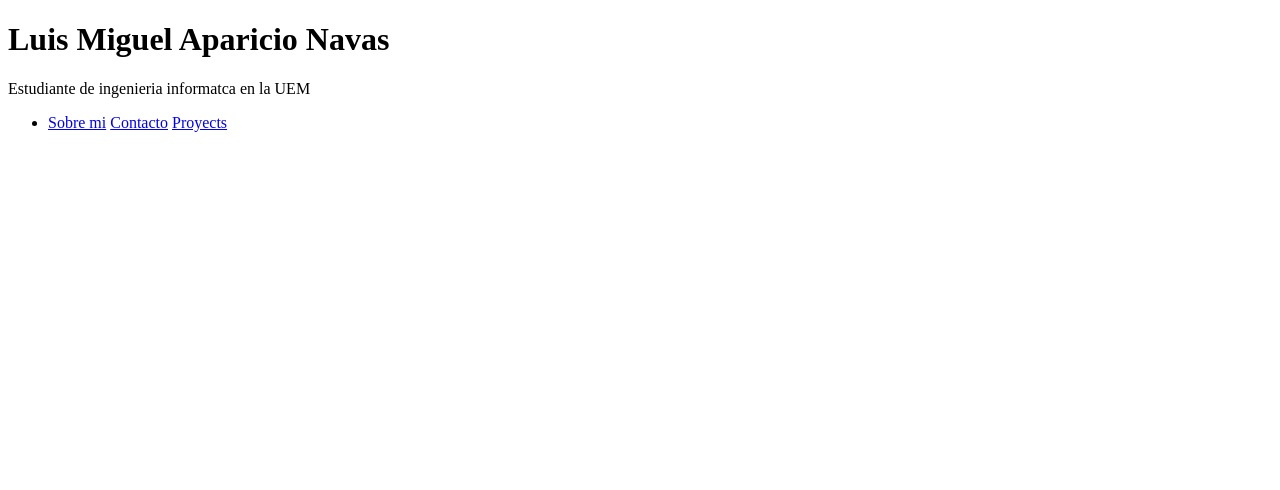
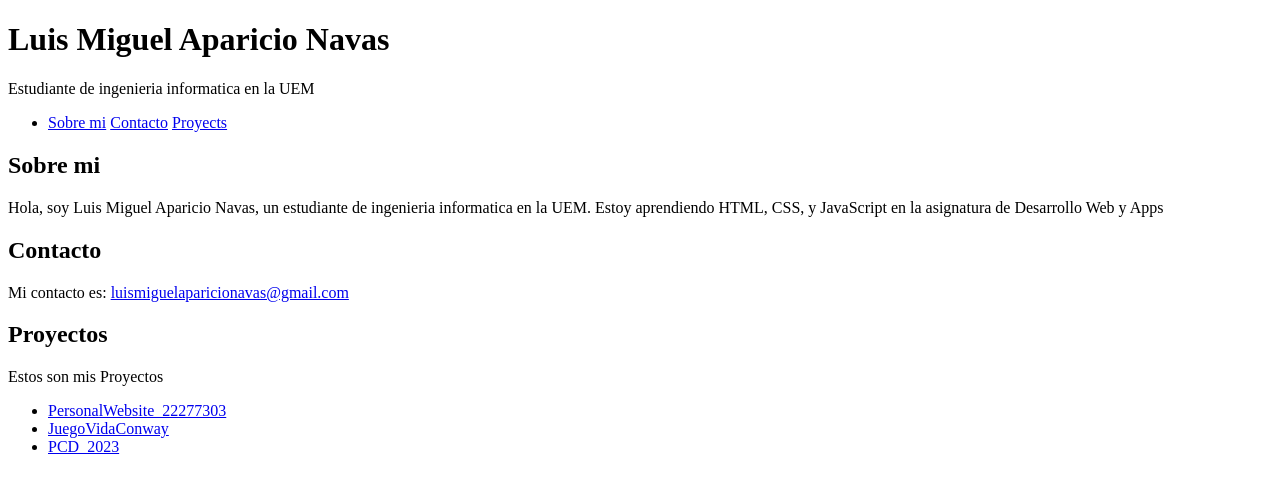
Before and after one commit to LuisMiguelAparicioNavas/PersonalWebsite_22277303, a website: page index.html in a window 1280 px wide. Drawn offline with Linux system fonts and the light colour scheme.

Commit message:
Añadidas secciones a la pagina

```diff
--- a/index.html
+++ b/index.html
@@ -7,7 +7,7 @@
     <body>
         <header>
             <h1>Luis Miguel Aparicio Navas</h1>
-            <p>Estudiante de ingenieria informatca en la UEM</p>
+            <p>Estudiante de ingenieria informatica en la UEM</p>
         </header>
         <nav>
             <ul>
@@ -18,5 +18,22 @@
                 </li>
             </ul>
         </nav>
+        <section id = "about">
+            <h2>Sobre mi</h2>
+            <p>Hola, soy Luis Miguel Aparicio Navas, un estudiante de ingenieria informatica en la UEM. Estoy aprendiendo HTML, CSS, y JavaScript en la asignatura de Desarrollo Web y Apps</p>
+        </section>
+        <section id = "contact">
+            <h2>Contacto</h2>
+            <p>Mi contacto es: <a href="luismiguelaparicionavas@gmail.com">luismiguelaparicionavas@gmail.com</a></p>
+        </section>
+        <section id = "projects">
+            <h2>Proyectos</h2>
+            <p>Estos son mis Proyectos</p>
+            <ul>
+                <li><a href="https://github.com/SrHuevo04/PersonalWebsite_22277303">PersonalWebsite_22277303</a></li>
+                <li><a href="https://github.com/HandImpersonator/JuegoVidaConway">JuegoVidaConway</a></li>
+                <li><a href="https://github.com/SrHuevo04/PCD_2023">PCD_2023</a></li>
+            </ul>
+        </section>
     </body>
 </html>
```
